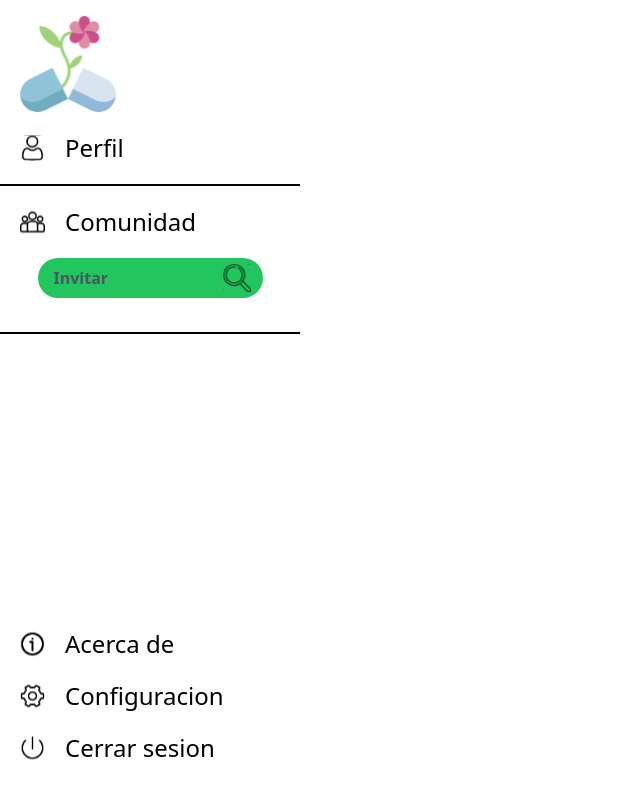
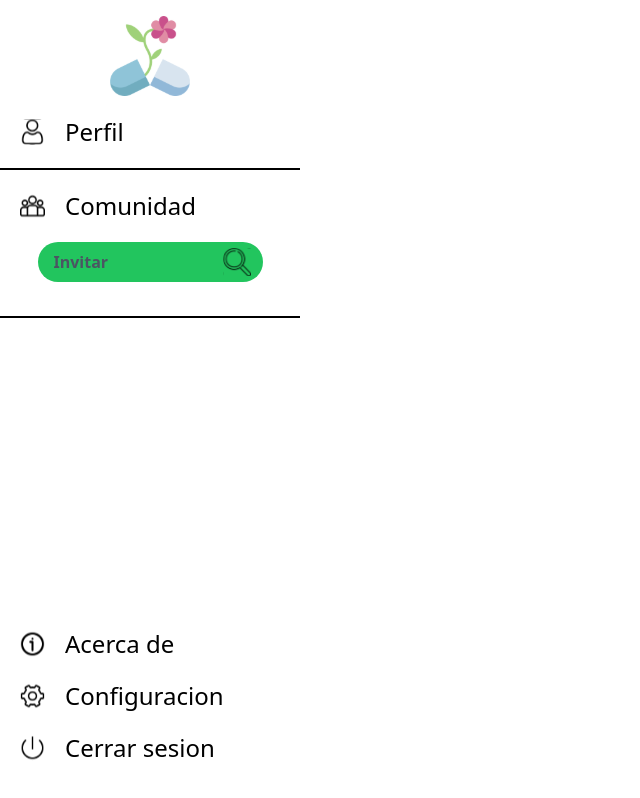
Before and after one commit to No-Country/c12-08-m-php-react, a Next.js app in the folder frontend/: page / in a window 1280 px wide. Shown: the top 798 px of the page, without its empty margins (0-640 px from the left). Built offline with nearby package versions, Linux system fonts and the light colour scheme.

Commit message:
change img for Image component next

```diff
--- a/frontend/components/cards/ProfileCard.tsx
+++ b/frontend/components/cards/ProfileCard.tsx
@@ -1,13 +1,16 @@
+import Image from 'next/image';
 import React from 'react';
 
 const ProfileCard = ({ user }: any) => {
   return (
     <div className='flex m-5 mt-10 gap-2 md:hidden'>
       <div className='self-center'>
-        <img
+        <Image
           className='w-20 h-20 rounded-full mx-auto'
-          src={user.image}
-          alt='Imagen de perfil'
+          src={user.image || '/svg/sb-profilePhoto.svg'}
+          width={20}
+          height={20}
+          alt='Imagen-perfil'
         />
       </div>
       <div className='self-center text-center'>
--- a/frontend/components/layout/LinkItem.tsx
+++ b/frontend/components/layout/LinkItem.tsx
@@ -1,4 +1,4 @@
-import Link from 'next/link';
+import Image from 'next/image';
 import React from 'react';
 
 type Props = {
@@ -10,7 +10,13 @@ type Props = {
 const LinkItem = ({ image, title, onClick }: Props) => {
   return (
     <div className='flex my-5 mx-5 w-fit cursor-pointer' onClick={onClick}>
-      <img className=' mr-5' src={image} />
+      <Image
+        className=' mr-5'
+        src={image}
+        alt={`${title}-icon`}
+        width={25}
+        height={25}
+      />
       <p className='text-2xl'>{title}</p>
     </div>
   );
--- a/frontend/components/layout/Sidebar.tsx
+++ b/frontend/components/layout/Sidebar.tsx
@@ -1,7 +1,7 @@
 import React from 'react';
 import ProfileCard from '../cards/ProfileCard';
-import LinkItem from './LinkItem';
 import Navigation from './SideBarNav';
+import Image from 'next/image';
 
 type Props = {
   open: boolean;
@@ -12,7 +12,7 @@ const customUser = {
   name: 'Cosme Fulanito',
   nationality: 'Argentina',
   edad: 25,
-  image: 'https://cataas.com/cat/says/hello%20world!',
+  image: '',
 };
 
 const Sidebar = ({ open, setOpen }: Props) => {
@@ -26,14 +26,22 @@ const Sidebar = ({ open, setOpen }: Props) => {
                   ${open ? '' : '-translate-x-full'}`}>
       <div className='flex flex-col h-full my-4 '>
         <div className=' flex w-full md:justify-center'>
-          <img
-            src='/svg/Logo.svg'
-            className='px-5 mr-auto md:h-24 '
-          />
-          <img
+          <div>
+            <Image
+              className='mx-5 mr-auto md:mx-auto md:h-20 md:w-20 '
+              src='/svg/Logo.svg'
+              alt='Logo'
+              width={50}
+              height={50}
+            />
+          </div>
+          <Image
             src='/svg/sb-back.svg'
             className='ml-auto h-6 w-6 m-2 mx-5 md:hidden'
             onClick={() => setOpen(false)}
+            width={25}
+            height={25}
+            alt='Back-icon'
           />
         </div>
         <ProfileCard user={customUser} />
```
Also changed, not shown: frontend/public/svg/sb-profilePhoto.svg (added).
